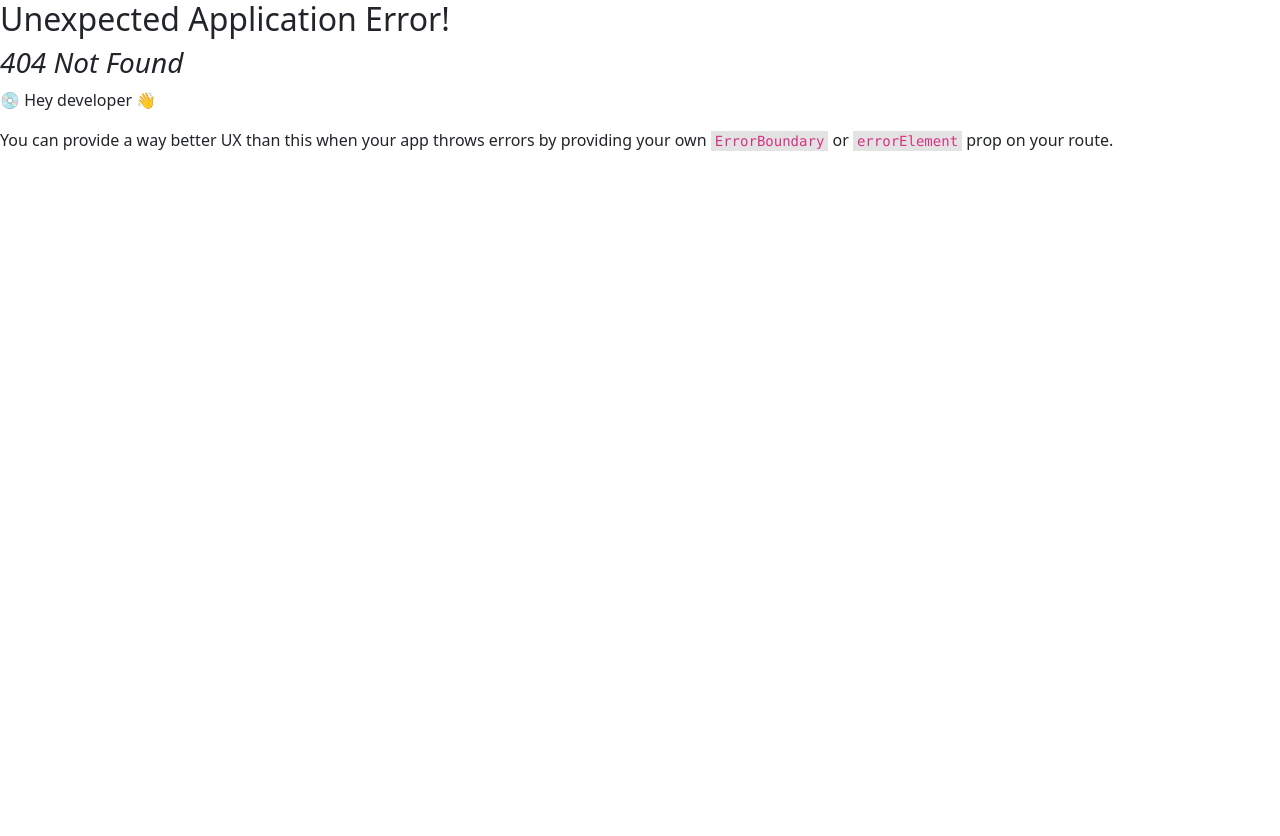
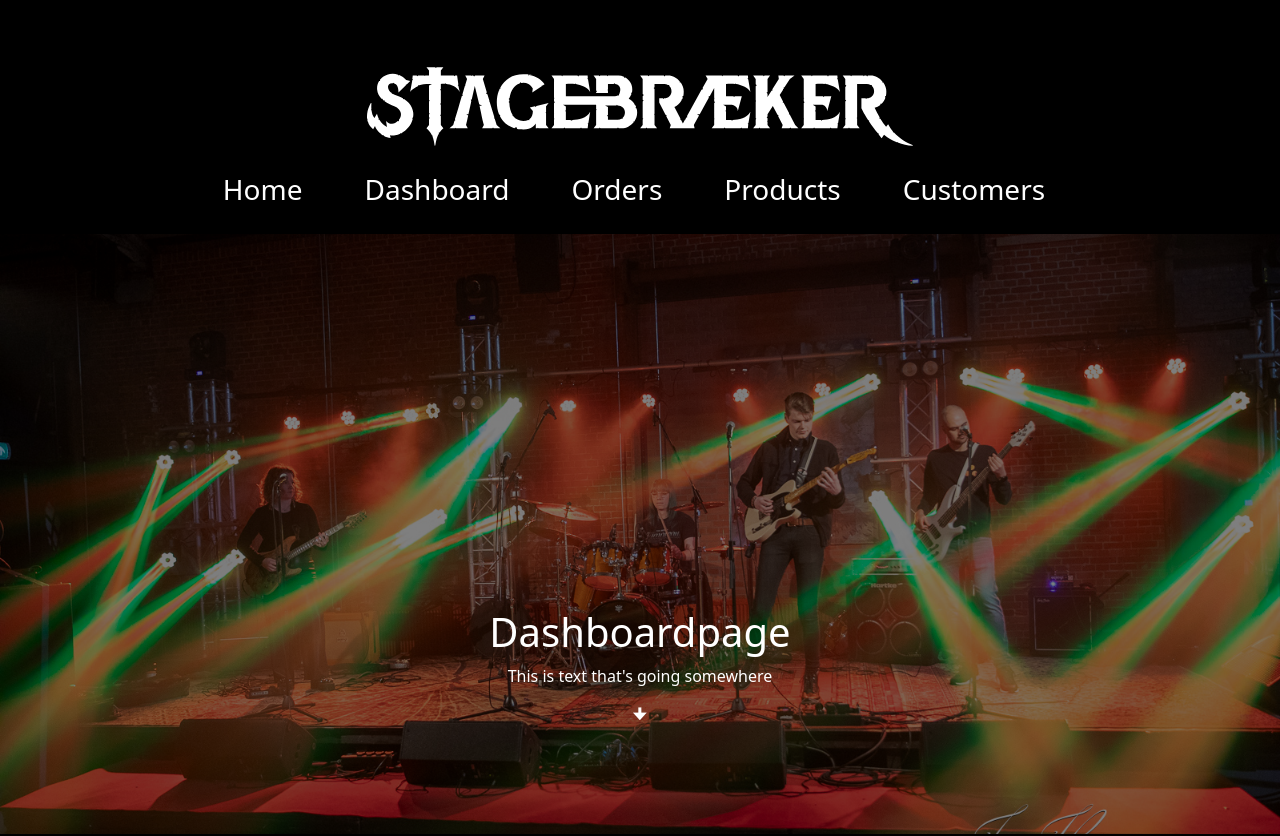
Before and after one commit to KevinUdema/Stagebraeker, a React (Create React App) app: page /Orders in a window 1280 px wide. Before the commit this address had no page. Shown: the top 836 px of the page. Before the commit the page ends 800 px from the top, so only its background shows below. Built offline with nearby package versions, Linux system fonts and the light colour scheme.

Commit message:
set up basic routing

```diff
--- a/src/components/Header.js
+++ b/src/components/Header.js
@@ -1,3 +1,4 @@
+import { Link } from "react-router";
 // Header component for the website
 function Header() {
   return (
@@ -5,11 +6,13 @@ function Header() {
       <div className="container">
         <div className="row align-items-center">
         <div className="logo col-sm-6 offset-md-3 col-10">
-          <img
-            src="/Logo.svg"
-            alt="Stagebreaker"
-            className="img-fluid"
-          />
+         <Link to={"/#"}>
+            <img
+              src="/Logo.svg"
+              alt="Stagebreaker"
+              className="img-fluid"
+            />
+          </Link>
         </div>
           <nav className="col-md-12 nav stageNav navbar-expand-lg navbar-dark">
             <button className="navbar-toggler" type="button" data-bs-toggle="collapse" data-bs-target="#navbarToggleExternalContent" aria-controls="navbarToggleExternalContent" aria-expanded="false" aria-label="Toggle navigation">
@@ -17,29 +20,29 @@ function Header() {
             </button>
             <div className="collapse navbar-collapse justify-content-center" id="navbarToggleExternalContent">
               <li>
-                <a href="/#" className="nav-link text-white">
-                  Home
-                </a>
+                <Link to={"/#"} className="nav-link text-white">
+                  <p>Home</p>
+                </Link>
               </li>
               <li>
-                <a href="/#" className="nav-link text-white">
-                  Dashboard
-                </a>
+                <Link to={"/Dashboard"} className="nav-link text-white">
+                  <p>Dashboard</p>
+                </Link>
               </li>
               <li>
-                <a href="/#" className="nav-link text-white">
-                  Orders
-                </a>
+                <Link to={"/#"} className="nav-link text-white">
+                  <p>Orders</p>
+                </Link>
               </li>
               <li>
-                <a href="/#" className="nav-link text-white">
-                  Products
-                </a>
+                <Link to={"/#"} className="nav-link text-white">
+                  <p>Products</p>
+                </Link>
               </li>
               <li>
-                <a href="/#" className="nav-link text-white">
-                  Customers
-                </a>
+                <Link to={"/#"} className="nav-link text-white">
+                  <p>Customers</p>
+                </Link>
               </li>
             </div>
           </nav>
--- /dev/null
+++ b/src/components/pages/Dashboard.js
@@ -0,0 +1,71 @@
+import Header from "../Header";
+import Banner from "../Banner";
+import TextPictureRight from "../TextPictureRight";
+import MeetTheBand from "../MeetTheBand"
+import TourData from "../TourData";
+import Title from "../Title";
+import Footer from "../Footer";
+
+function Dashboard() {
+
+  const BandPics = [
+    {img: "/bannerpic1.jpg", alt: "bandMember1"},
+    {img: "https://placehold.co/600x400", alt: "bandMember2"},
+    {img: "https://placehold.co/600x400", alt: "bandMember3"},
+    {img: "https://placehold.co/600x400", alt: "bandMember4"},
+  ]
+  const TourDataArray = [
+    {ShowDate:"23-05", ShowVenueName:"De Klinker", ShowVenueTime:"20:30", ShowCountry:"The Netherlands", ShowCity:"Winschoten"},
+    {ShowDate:"23-05", ShowVenueName:"De Klinker", ShowVenueTime:"20:30", ShowCountry:"The Netherlands", ShowCity:"Winschoten"},
+    {ShowDate:"23-05", ShowVenueName:"De Klinker", ShowVenueTime:"20:30", ShowCountry:"The Netherlands", ShowCity:"Winschoten"},
+    {ShowDate:"23-05", ShowVenueName:"De Klinker", ShowVenueTime:"20:30", ShowCountry:"The Netherlands", ShowCity:"Winschoten"},
+    {ShowDate:"23-05", ShowVenueName:"De Klinker", ShowVenueTime:"20:30", ShowCountry:"The Netherlands", ShowCity:"Winschoten"},
+    {ShowDate:"23-05", ShowVenueName:"De Klinker", ShowVenueTime:"20:30", ShowCountry:"The Netherlands", ShowCity:"Winschoten"},
+    {ShowDate:"23-05", ShowVenueName:"De Klinker", ShowVenueTime:"20:30", ShowCountry:"The Netherlands", ShowCity:"Winschoten"},
+    {ShowDate:"23-05", ShowVenueName:"De Klinker", ShowVenueTime:"20:30", ShowCountry:"The Netherlands", ShowCity:"Winschoten"},
+  ]
+
+  return (
+    <div className="backgroundblack">
+      <Header ></Header>
+      <Banner
+        heading={"Dashboardpage"}
+        fillerText={"This is text that's going somewhere"}
+        bannerImgLink={"/bannerpic1.jpg"}/>
+      <TextPictureRight
+        pictureRightImg={"/bannerpic1.jpg"}
+        textTitle={"Big cool title"}
+        mainText={"Lorem Ipsum is the single greatest threat. We are not - we are not keeping up with other websites. Lorem Ipsum best not make any more threats to your website. It will be met with fire and fury like the world has never seen. Does everybody know that pig named Lorem Ipsum? An ‘extremely credible source’ has called my office and told me that Barack Obama’s placeholder text is a fraud."}
+      />
+      <div className="container">
+        <div className="row Meettheband">
+          {
+            BandPics.map((bandMemb,i) => (
+              <MeetTheBand
+                  key={i}
+                  StageBreakMember={bandMemb.img}
+                  MemberName={bandMemb.alt}
+              />)
+            )
+          }
+        </div>
+        <Title titleText="Icarus tour" />
+        <div className="touringData">
+          {TourDataArray.map((tourDataInfo,i) =>
+            <TourData
+              key={i}
+              ShowDate={tourDataInfo.ShowDate}
+              ShowVenueName={tourDataInfo.ShowVenueName}
+              ShowVenueTime={tourDataInfo.ShowVenueTime}
+              ShowCountry={tourDataInfo.ShowCountry}
+              ShowCity={tourDataInfo.ShowCity}
+            />
+          )}
+        </div>
+      </div>
+      <Footer/>
+    </div>
+  );
+}
+
+export default Dashboard;
```
Also changed, not shown: src/index.js (+7 -4 lines).
